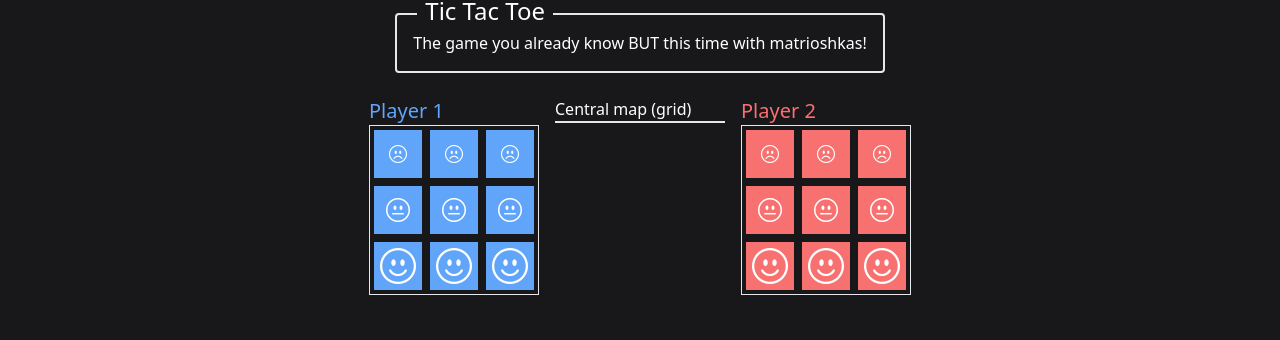
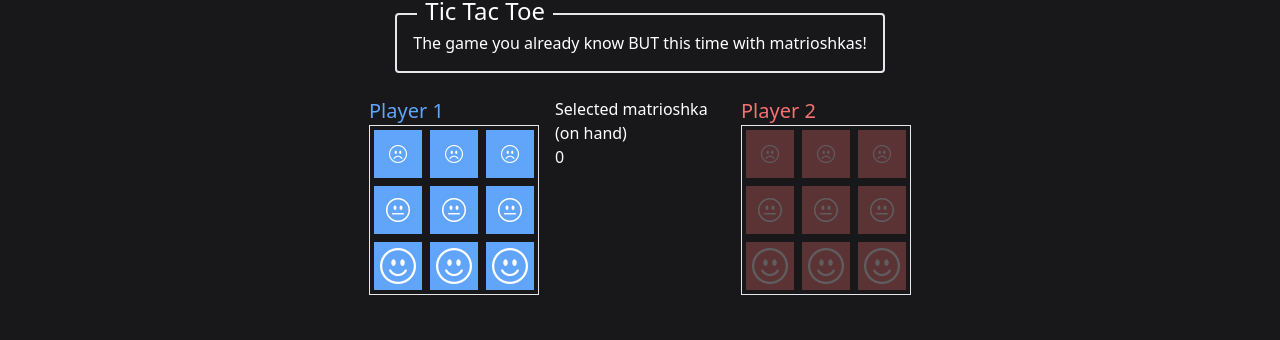
Before and after one commit to alexxwe/duckgames, a SvelteKit app: page /tictactoe in a window 1280 px wide. Shown: the part 108-448 px from the top of the page. Built offline with nearby package versions, Linux system fonts and the light colour scheme.

Commit message:
matrioshkas ID system

```diff
--- a/src/interfaces/Matrioshka.d.ts
+++ b/src/interfaces/Matrioshka.d.ts
@@ -1,4 +1,5 @@
 export type MatrioshkaDTO = {
+    id: number
     value: 1 | 2 | 3
     position: 0 | 1 | 2 | 3 | 4 | 5 | 6 | 7 | 8 | 9
 }
--- a/src/routes/tictactoe/+page.svelte
+++ b/src/routes/tictactoe/+page.svelte
@@ -3,21 +3,34 @@
     import type { MatrioshkaDTO } from 'src/interfaces/Matrioshka'
     import MatrioshkasList from './matrioshkasList.svelte'
 
-    const player1: MatrioshkaDTO[] = []
-    const player2: MatrioshkaDTO[] = []
+    const player1Hand: MatrioshkaDTO[] = []
+    const player2Hand: MatrioshkaDTO[] = []
+    let selectedMatrioshkaId: number = 0
 
     const opts: Array<1 | 2 | 3> = [1, 1, 1, 2, 2, 2, 3, 3, 3]
 
-    for (const num of opts) {
-        player1.push({
-            value: num,
+    opts.forEach((value, idx) => {
+        player1Hand.push({
+            id: idx + 1,
+            value,
             position: 0,
         })
-        player2.push({
-            value: num,
+        player2Hand.push({
+            id: idx + 10,
+            value,
             position: 0,
         })
+    })
+
+    const gameStates = {
+        0: 'Player1, move!',
+        1: 'Player2, move!',
+        3: 'Player1 won!',
+        4: 'Player2 won!',
     }
+
+    const selectToken = (id: number) => selectedMatrioshkaId = id
+
 </script>
 
 <div class="flex flex-col items-center justify-center">
@@ -25,16 +38,16 @@
     <br/>
 
     <div class="grid grid-cols-3 gap-4">
-        <MatrioshkasList playerMatrioshkas={player1} player1={true} />
+        <MatrioshkasList playerMatrioshkas={player1Hand} blueTeam={true} isTurn={true} {selectToken} />
 
         <div>
-            <h2>Central map (grid)</h2>
-            <div class="border">
-
+            <h2>Selected matrioshka <br/>(on hand)</h2>
+            <div class="">
+                {selectedMatrioshkaId}
             </div>
         </div>
 
-        <MatrioshkasList playerMatrioshkas={player2} player1={false} />
+        <MatrioshkasList playerMatrioshkas={player2Hand} blueTeam={false} isTurn={false} {selectToken} />
     </div>
 
 </div>
--- a/src/routes/tictactoe/matrioshka.svelte
+++ b/src/routes/tictactoe/matrioshka.svelte
@@ -1,8 +1,14 @@
 <script lang="ts">
-    export let player1: boolean
-    const bgColor = player1 ? 'bg-blue-400' : 'bg-red-400'
+    import type { MatrioshkaDTO } from 'src/interfaces/Matrioshka'
 
-    export let type: 1 | 2 | 3
+    export let matrioshka: MatrioshkaDTO
+    export let blueTeam: boolean
+    export let isAvailable: boolean
+    export let selectToken: (id: number) => number
+
+    const bgColor = blueTeam ? 'bg-blue-400' : 'bg-red-400'
+    const animation = isAvailable ? '' : 'opacity-30'
+
     const emojis = {
         1: 'bi-emoji-frown text-lg',
         2: 'bi-emoji-neutral text-2xl',
@@ -10,6 +16,9 @@
     }
 </script>
 
-<div class="w-12 h-12 {bgColor} m-1 flex items-center justify-center hover:bg-zinc-500 cursor-pointer animate-pulse-fast">
-    <i class="bi {emojis[type]}"></i>
+<div
+    class="w-12 h-12 {bgColor} m-1 flex items-center justify-center hover:animate-pulse-fast cursor-pointer {animation}"
+    on:click={() => selectToken(matrioshka.id)}
+>
+    <i class="bi {emojis[matrioshka.value]}" />
 </div>
--- a/src/routes/tictactoe/matrioshkasList.svelte
+++ b/src/routes/tictactoe/matrioshkasList.svelte
@@ -2,16 +2,18 @@
     import type { MatrioshkaDTO } from 'src/interfaces/Matrioshka'
     import Matrioshka from './matrioshka.svelte'
     export let playerMatrioshkas: MatrioshkaDTO[]
-    export let player1: boolean
+    export let blueTeam: boolean
+    export let isTurn: boolean
+    export let selectToken: (id: number) => number
 
-    const titleColor = player1 ? 'text-blue-400' : 'text-red-400'
+    const titleColor = blueTeam ? 'text-blue-400' : 'text-red-400'
 </script>
 
 <div>
-    <h2 class="text-xl {titleColor}">{player1 ? 'Player 1' : 'Player 2'}</h2>
+    <h2 class="text-xl {titleColor}">{blueTeam ? 'Player 1' : 'Player 2'}</h2>
     <div class="border grid grid-cols-3">
         {#each playerMatrioshkas as matrioshka}
-            <Matrioshka type={matrioshka.value} player1={player1} />
+            <Matrioshka {matrioshka} {blueTeam} isAvailable={isTurn} {selectToken} />
         {/each}
     </div>
 </div>
```
